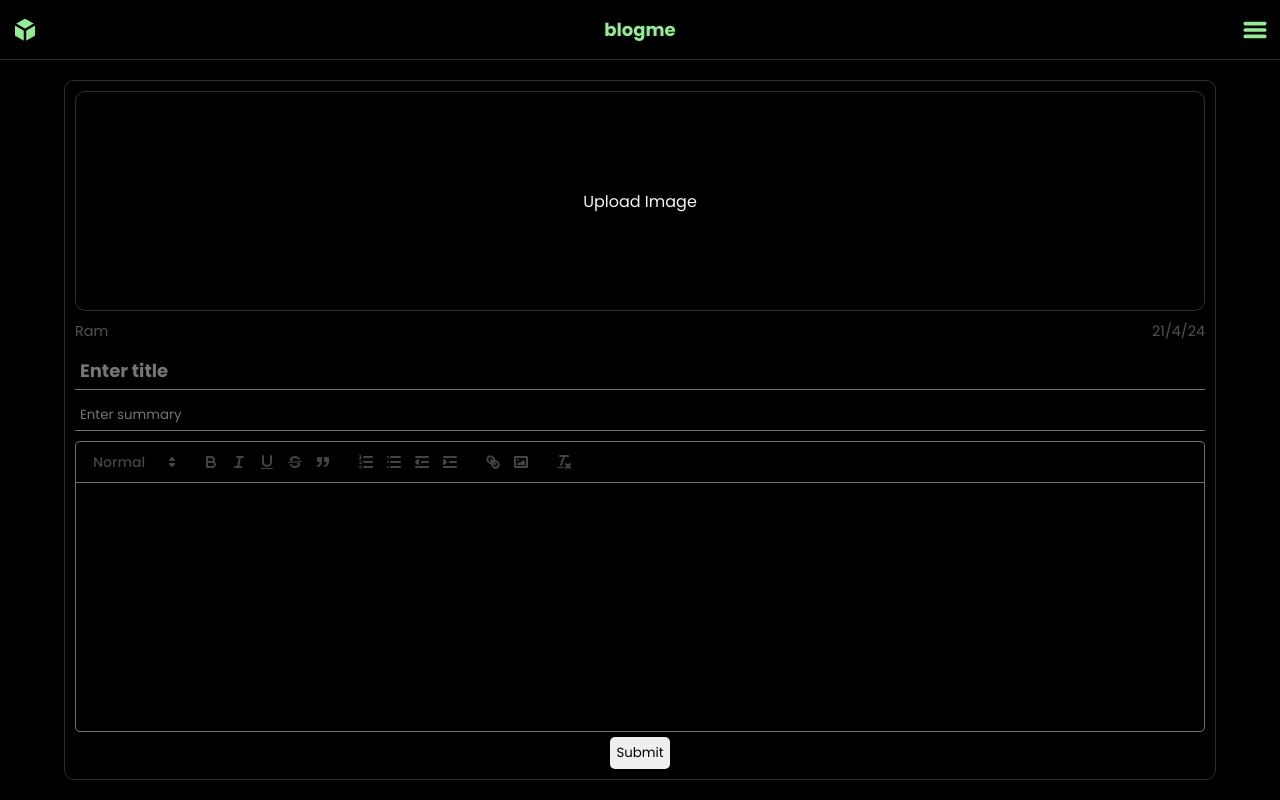
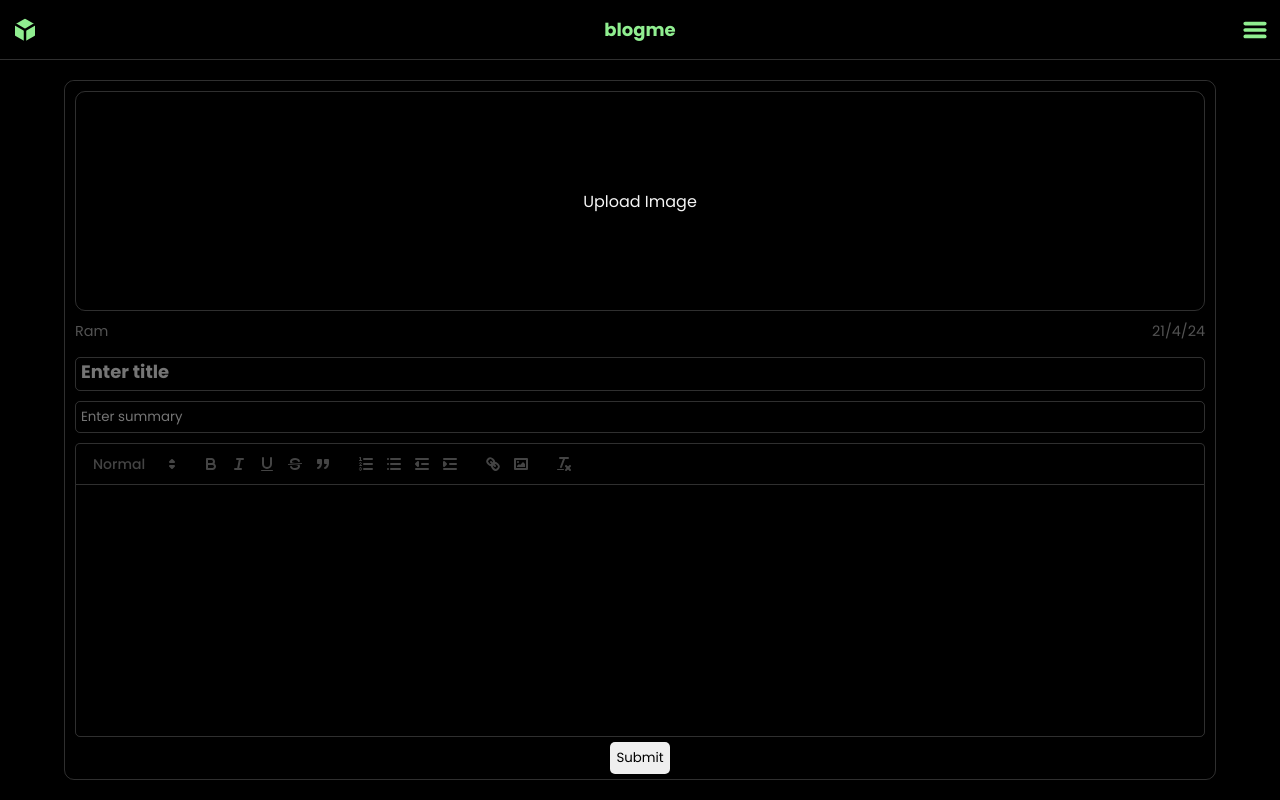
Before and after one commit to sayanbose-0000/blogme, a React (Vite) app in the folder client/: page /create in a window 1280 px wide. Built offline with nearby package versions, Linux system fonts and the light colour scheme; no server answers.

Commit message:
added stuffs

```diff
--- a/client/styles/createpost.scss
+++ b/client/styles/createpost.scss
@@ -59,7 +59,7 @@
     }
 
     .blogcontent {
-      padding: 10px;
+      padding: 10px 10px 5px 10px;
       // min-height: calc(80vh - 250px);
       color: (245, 245, 245, 0.766);
       display: flex;
@@ -79,8 +79,9 @@
         .summary {
           background-color: transparent;
           color: whitesmoke;
-          border-bottom: 1px solid rgba(245, 245, 245, 0.462);
-          // border-radius: 15px;
+          border: 1px solid rgba(245, 245, 245, 0.192);
+
+          border-radius: 5px;
           margin: 5px 0;
           padding: 5px;
           // border-radius: 5px;
@@ -101,7 +102,8 @@
 
         .ql-toolbar {
           border-radius: 5px 5px 0 0;
-          border: 1px solid rgba(245, 245, 245, 0.462);
+          border: 1px solid rgba(245, 245, 245, 0.192);
+
           border-bottom: 0;
           overflow-x: auto;
         }
@@ -116,7 +118,8 @@
           border-radius: 0 0 5px 5px;
           overflow-y: scroll;
           // height: 150px;
-          border: 1px solid rgba(245, 245, 245, 0.462);
+          border: 1px solid rgba(245, 245, 245, 0.192);
+
           overflow-y: auto;
 
           display: flex;
@@ -136,7 +139,7 @@
 
       .submit {
         padding: 6px;
-        // width: 50%;
+        // width: 50%;t
         border-radius: 5px;
         cursor: pointer;
         align-self: center;
```
Also changed, not shown: 1 other file (tests, documents, lock files or other folders).
